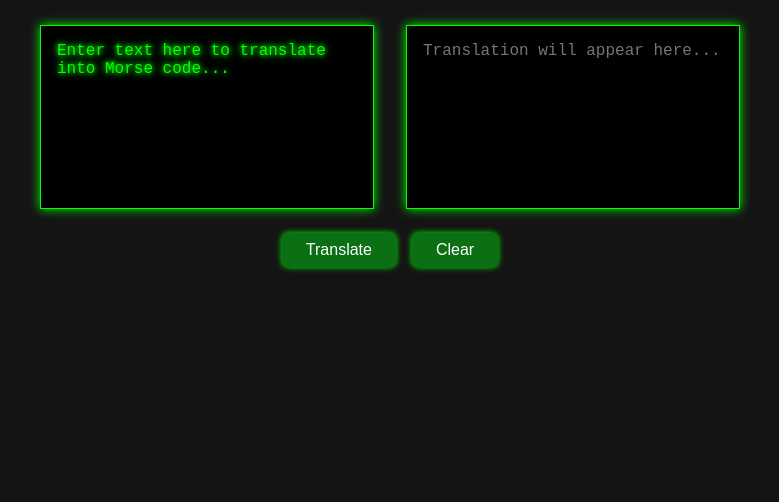
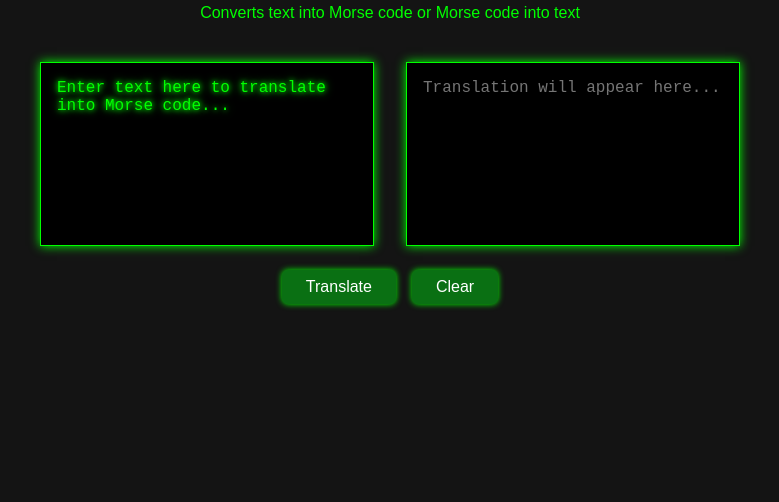
Before and after one commit to Ayanda-Radebe/Morse-Code-Translator, a plain HTML site: page index.html in a window 1280 px wide. Shown: the part 298-800 px from the top of the page, without its empty margins (250-1029 px from the left). Drawn offline with Linux system fonts and the light colour scheme.

Commit message:
Description added

```diff
--- a/index.html
+++ b/index.html
@@ -10,6 +10,7 @@
 <body>
     <div class="translator-wrapper">
   <h2>Morse Code Translator</h2>
+  <p>Converts text into Morse code or Morse code into text</p>
   <div class="container">
     <textarea id="textInput" placeholder=""></textarea>
     <textarea id="output" placeholder="Translation will appear here..." readonly></textarea>
```
